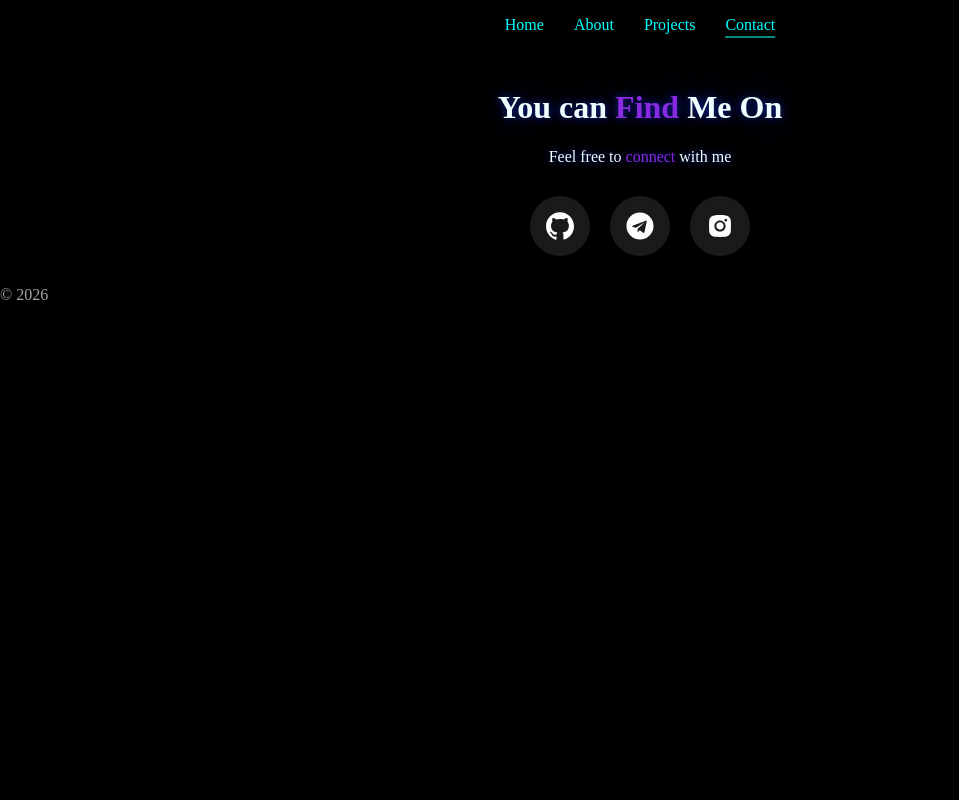
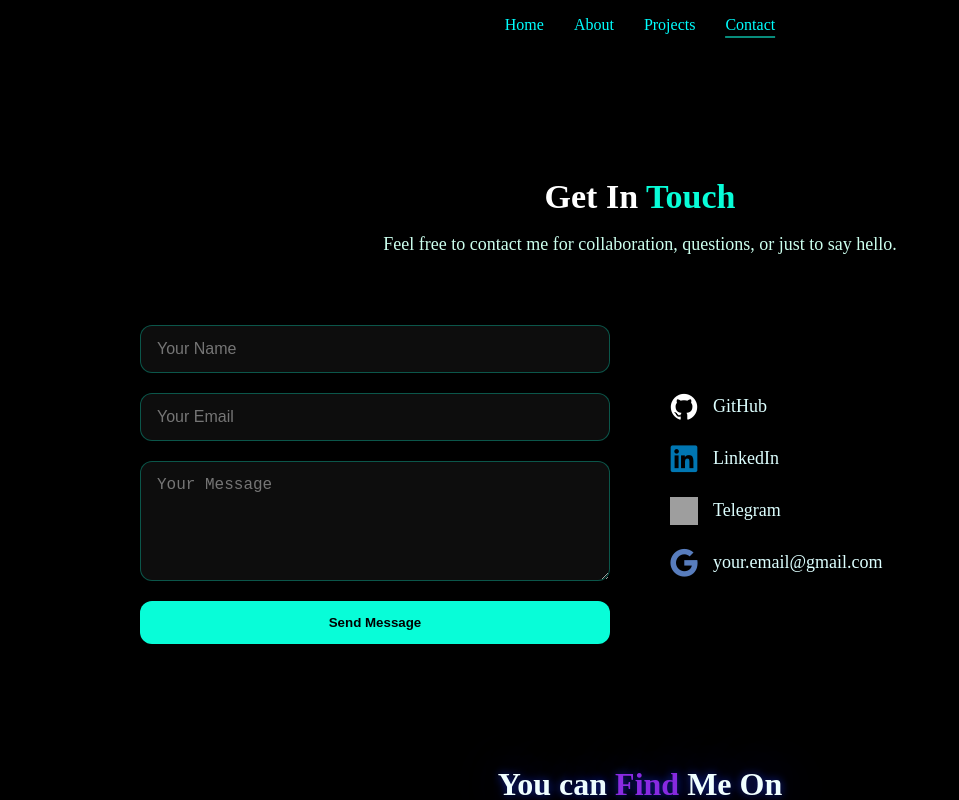
Before and after one commit to ArseniyTkachuk/Portfolio, a Vue app: page /contact in a window 1280 px wide. Shown: the whole page, without its empty margins (0-959 px from the left). Built offline with nearby package versions, Linux system fonts and the light colour scheme; grey boxes are pictures that could not be loaded.

Commit message:
додав контакти

```diff
--- a/src/components/Me.vue
+++ b/src/components/Me.vue
@@ -90,36 +90,14 @@ export default {
     z-index: 9999;
 
     background: radial-gradient(circle at center,
-            rgba(3, 255, 226, 0.03) 0%,
+            rgba(3, 255, 226, 0.05) 0%,
             rgba(0, 255, 225, 0) 75%);
 }
 
 .conteiner {
     padding: 10vh;
     text-align: center;
-
-    background: linear-gradient(135deg, #313131, #000000, #1d2d2a);
-    background-size: 300% 300%;
-    animation: gradientMove 10s ease infinite;
 }
-
-
-/* Анімація градієнта */
-@keyframes gradientMove {
-    0% {
-        background-position: 0% 50%;
-    }
-
-    50% {
-        background-position: 100% 50%;
-    }
-
-    100% {
-        background-position: 0% 50%;
-    }
-}
-
-
 
 .avatar {
     width: 200px;
--- a/src/components/ProjectCard.vue
+++ b/src/components/ProjectCard.vue
@@ -5,7 +5,10 @@
             <h3 class="project-name">{{ project.name }}</h3>
             <p class="project-desc">{{ project.description }}</p>
             <div class="tech-icons">
-                <i v-for="tech in project.technologies" :key="tech" :class="tech"></i>
+                <i v-for="tech in project.technologies" :key="tech" :class="[
+                    tech.icon,
+                    { 'invert-icon': tech.dark }
+                ]"></i>
             </div>
             <div class="project-links">
                 <a v-if="project.demo" :href="project.demo" target="_blank">Live Demo</a>
@@ -36,7 +39,6 @@ export default {
     display: flex;
     flex-direction: column;
     transition: transform 0.3s ease, box-shadow 0.3s ease;
-    cursor: pointer;
 }
 
 .project-card:hover {
@@ -80,6 +82,10 @@ export default {
     transition: transform 0.3s ease;
 }
 
+.invert-icon {
+    filter: invert(1) brightness(1.2);
+}
+
 .tech-icons i:hover {
     transform: scale(1.2);
 }
--- a/src/components/Skills.vue
+++ b/src/components/Skills.vue
@@ -1,5 +1,12 @@
 <template>
+
     <section class="skillset">
+        <section class="about-text">
+            <p>
+                I build scalable applications with a focus on code quality, performance, and long-term maintainability.
+                I enjoy working across both frontend and backend technologies.
+            </p>
+        </section>
         <h2 class="title">
             My <span>Skillset</span>
         </h2>
@@ -37,7 +44,7 @@ export default {
                 [
                     { name: "Unity", icon: "devicon-unity-plain" },
                     { name: "C#", icon: "devicon-csharp-plain" },
-                    { name: "Express", icon: "devicon-express-original-wordmark" },
+                    { name: "Express", icon: "devicon-express-original" },
                 ],
                 [
                     { name: "PostgreSQL", icon: "devicon-postgresql-plain" },
@@ -52,6 +59,15 @@ export default {
 </script>
 
 <style scoped>
+.about-text {
+    max-width: 800px;
+    margin: 0 auto 80px;
+    font-size: 18px;
+    line-height: 1.6;
+    color: #dff;
+    text-align: center;
+}
+
 .skillset {
     padding: 90px 20px;
     text-align: center;
--- a/src/views/Contact.vue
+++ b/src/views/Contact.vue
@@ -1,6 +1,180 @@
 <template>
-    contact
+    <section class="contact">
+        <h2 class="title">
+            Get In <span>Touch</span>
+        </h2>
+
+        <p class="subtitle">
+            Feel free to contact me for collaboration, questions, or just to say hello.
+        </p>
+
+        <div class="contact-wrapper">
+            <!-- FORM -->
+            <form class="contact-form" @submit.prevent="submitForm">
+                <input type="text" placeholder="Your Name" required />
+                <input type="email" placeholder="Your Email" required />
+                <textarea rows="5" placeholder="Your Message" required></textarea>
+
+                <button type="submit">Send Message</button>
+            </form>
+
+            <!-- INFO -->
+            <div class="contact-info">
+                <div class="info-item">
+                    <i class="devicon-github-original invert-icon"></i>
+                    <a href="https://github.com/yourusername" target="_blank">GitHub</a>
+                </div>
+
+                <div class="info-item">
+                    <i class="devicon-linkedin-plain colored"></i>
+                    <a href="https://linkedin.com/in/yourusername" target="_blank">LinkedIn</a>
+                </div>
+
+                <div class="info-item">
+                    <img src="https://cdn.simpleicons.org/telegram/08fdd8" alt="Telegram" class="tg_icon" />
+                    <a href="https://t.me/yourusername" target="_blank"> Telegram</a>
+                </div>
+
+                <div class="info-item">
+                    <i class="devicon-google-plain colored"></i>
+                    <span>your.email@gmail.com</span>
+                </div>
+            </div>
+        </div>
+    </section>
 </template>
+
 <script>
+export default {
+    name: "Contact",
+    methods: {
+        submitForm() {
+            alert("Message sent! (demo)");
+        }
+    }
+};
+</script>
 
-</script>
+<style scoped>
+.contact {
+    padding: 100px 20px;
+    text-align: center;
+}
+
+.title {
+    font-size: 34px;
+    color: #fff;
+    margin-bottom: 15px;
+}
+
+.title span {
+    color: #08fdd8;
+}
+
+.subtitle {
+    color: #cfe;
+    margin-bottom: 70px;
+    font-size: 18px;
+}
+
+/* layout */
+.contact-wrapper {
+    display: grid;
+    grid-template-columns: 1fr 1fr;
+    gap: 60px;
+    max-width: 1000px;
+    margin: 0 auto;
+}
+
+/* form */
+.contact-form {
+    display: flex;
+    flex-direction: column;
+    gap: 20px;
+}
+
+.contact-form input,
+.contact-form textarea {
+    background: rgba(255, 255, 255, 0.05);
+    border: 1px solid rgba(8, 253, 216, 0.3);
+    border-radius: 12px;
+    padding: 14px 16px;
+    color: #fff;
+    font-size: 16px;
+    outline: none;
+}
+
+.contact-form input:focus,
+.contact-form textarea:focus {
+    border-color: #08fdd8;
+    box-shadow: 0 0 15px rgba(8, 253, 216, 0.4);
+}
+
+.contact-form button {
+    background: #08fdd8;
+    color: #000;
+    font-weight: bold;
+    padding: 14px;
+    border-radius: 12px;
+    cursor: pointer;
+    border: none;
+    transition: transform 0.2s ease, box-shadow 0.2s ease;
+}
+
+.contact-form button:hover {
+    transform: scale(1.05);
+    box-shadow: 0 0 25px rgba(8, 253, 216, 0.6);
+}
+
+/* info */
+.contact-info {
+    display: flex;
+    flex-direction: column;
+    gap: 24px;
+    justify-content: center;
+    text-align: left;
+}
+
+.info-item {
+    display: flex;
+    align-items: center;
+    gap: 15px;
+    font-size: 18px;
+}
+
+.tg_icon {
+    width: 28px;
+    height: 28px;
+}
+
+
+.info-item i {
+    font-size: 28px;
+}
+
+.info-item a,
+.info-item span {
+    color: #dff;
+    text-decoration: none;
+}
+
+.info-item a:hover {
+    color: #08fdd8;
+}
+
+/* invert black icons */
+.invert-icon {
+    filter: invert(1);
+}
+
+/* responsive */
+@media (max-width: 768px) {
+    .contact-wrapper {
+        grid-template-columns: 1fr;
+    }
+
+    .contact-info {
+        text-align: center;
+    }
+}
+</style>
```
Also changed, not shown: src/views/Projects.vue (+31 -23 lines).
